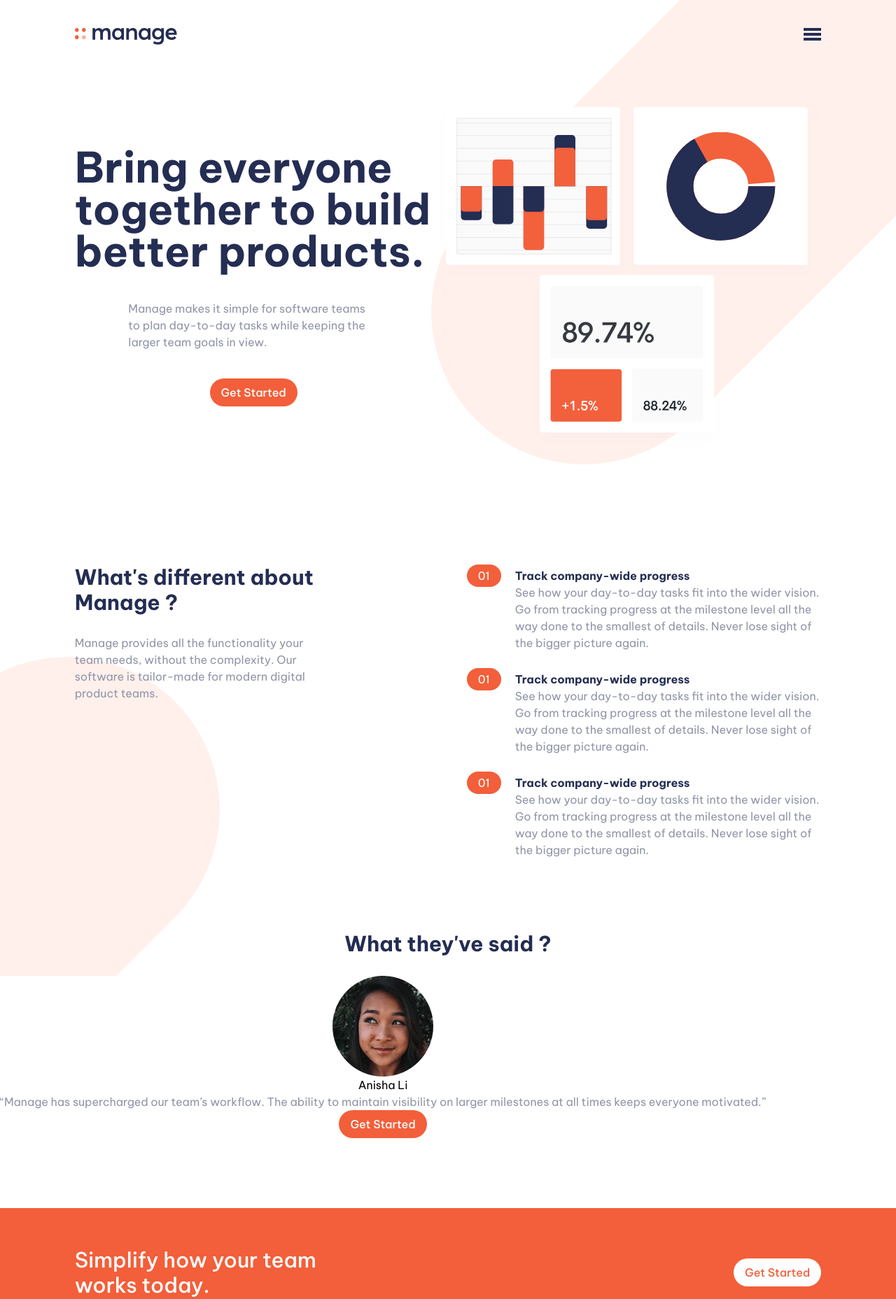
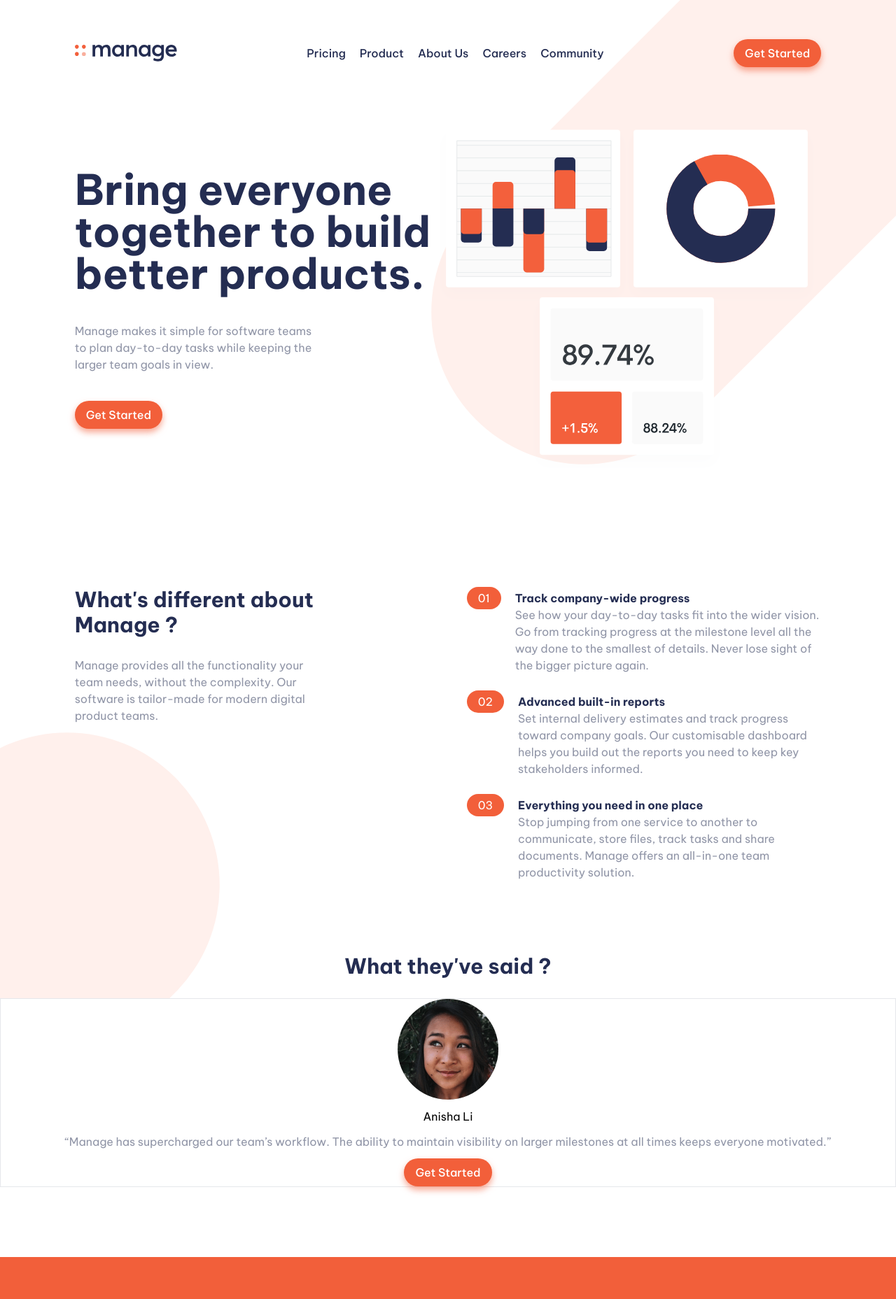
Before and after one commit to noheezybucket/manage-landing-page, a React (Create React App) app: page / in a window 1280 px wide. Shown: the top 1857 px of the page at 70% size. Built offline with nearby package versions, Linux system fonts and the light colour scheme.

Commit message:
testimonial + about todo

```diff
--- a/src/components/About.js
+++ b/src/components/About.js
@@ -44,44 +44,42 @@ const About = () => {
           <div className="flex flex-col lg:flex-row gap-5 ">
             <p className="flex items-center bg-neutral-red lg:bg-white lg:items-start">
               <span className="bg-primary-red text-white px-4 py-1 rounded-3xl h-fit">
-                01
+                02
               </span>
               <h3 className="about-title lg:hidden">
-                Track company-wide progress
+                Advanced built-in reports
               </h3>
             </p>
             <div className="py-1">
               <h3 className="about-title hidden lg:block">
-                Track company-wide progress
+                Advanced built-in reports
               </h3>
               <p>
-                See how your day-to-day tasks fit into the wider vision. Go from
-                tracking progress at the milestone level all the way done to the
-                smallest of details. Never lose sight of the bigger picture
-                again.
+                Set internal delivery estimates and track progress toward
+                company goals. Our customisable dashboard helps you build out
+                the reports you need to keep key stakeholders informed.
               </p>
             </div>
           </div>
 
           {/* 03 */}
           <div className="flex flex-col lg:flex-row gap-5 ">
-            <p className="flex items-center bg-neutral-red lg:bg-white lg:items-start">
+            <p className="flex items-center bg-neutral-red  lg:bg-white lg:items-start">
               <span className="bg-primary-red text-white px-4 py-1 rounded-3xl h-fit">
-                01
+                03
               </span>
               <h3 className="about-title lg:hidden">
-                Track company-wide progress
+                Everything you need in one place
               </h3>
             </p>
             <div className="py-1">
               <h3 className="about-title hidden lg:block">
-                Track company-wide progress
+                Everything you need in one place
               </h3>
               <p>
-                See how your day-to-day tasks fit into the wider vision. Go from
-                tracking progress at the milestone level all the way done to the
-                smallest of details. Never lose sight of the bigger picture
-                again.
+                Stop jumping from one service to another to communicate, store
+                files, track tasks and share documents. Manage offers an
+                all-in-one team productivity solution.
               </p>
             </div>
           </div>
--- a/src/components/Header.js
+++ b/src/components/Header.js
@@ -3,7 +3,7 @@ import manage from "../assets/logo.svg";
 
 const Header = () => {
   return (
-    <header className=" pt-14">
+    <header className=" pt-14 hidden lg:block">
       <nav className="flex justify-between items-center">
         <div>
           <img src={manage} alt="manage" />
--- a/src/components/Hero.js
+++ b/src/components/Hero.js
@@ -1,14 +1,13 @@
-import React, { useState } from "react";
+import React from "react";
 import Header from "./Header";
 import HeroSection from "./HeroSection";
 import MobileHeader from "./MobileHeader";
 
 const Hero = () => {
-  const [mobile, setmobile] = useState(true);
   return (
     <section className="w-10/12 mx-auto hero">
-      {mobile ? <MobileHeader /> : <Header />}
-
+      <MobileHeader />
+      <Header />
       <HeroSection />
     </section>
   );
--- a/src/components/HeroSection.js
+++ b/src/components/HeroSection.js
@@ -4,11 +4,11 @@ import illustration from "../assets/illustration-intro.svg";
 const HeroSection = () => {
   return (
     <section className="flex flex-col-reverse lg:flex-row justify-between items-center py-10 lg:py-20">
-      <div className="flex flex-col items-center text-center lg:text-left gap-5 lg:gap-10 lg:w-1/2">
+      <div className="flex flex-col items-center text-center lg:items-start lg:text-left gap-5 lg:gap-10 lg:w-1/2">
         <h2 className="text-4xl lg:text-6xl font-bold text-primary-blue">
           Bring everyone together to build better products.
         </h2>
-        <p className="lg:w-[70%]">
+        <p className="lg:w-[70%] ">
           Manage makes it simple for software teams to plan day-to-day tasks
           while keeping the larger team goals in view.
         </p>
--- a/src/components/MobileHeader.js
+++ b/src/components/MobileHeader.js
@@ -1,19 +1,49 @@
 import React, { useState } from "react";
 import manage from "../assets/logo.svg";
 import hamburger from "../assets/icon-hamburger.svg";
+import closeBtn from "../assets/icon-close.svg";
 
 const MobileHeader = () => {
   const [isMenuOpen, setIsMenuOpen] = useState(false);
+  const open =
+    "flex flex-col text-center font-bold py-10  bg-white absolute top-20 w-full gap-5 block";
+  const close = "hidden";
 
   return (
-    <header className="pt-10">
+    <header className="pt-10 relative lg:hidden">
       <nav className="flex justify-between">
         <div>
           <img src={manage} alt="manage" />
         </div>
-        <div>
-          <img src={hamburger} alt="hamburger menu" />
+        <div
+          onClick={() => {
+            setIsMenuOpen((prev) => !prev);
+          }}
+        >
+          {isMenuOpen ? (
+            <img src={closeBtn} alt="close menu" />
+          ) : (
+            <img src={hamburger} alt="hamburger menu" />
+          )}
         </div>
+
+        <ul className={isMenuOpen ? open : close}>
+          <li>
+            <a href="###">Pricing</a>
+          </li>
+          <li>
+            <a href="###">Product</a>
+          </li>
+          <li>
+            <a href="###">About Us</a>
+          </li>
+          <li>
+            <a href="###">Careers</a>
+          </li>
+          <li>
+            <a href="###">Community</a>
+          </li>
+        </ul>
       </nav>
     </header>
   );
--- a/src/components/SecondFooter.js
+++ b/src/components/SecondFooter.js
@@ -9,10 +9,11 @@ import youtube from "../assets/icon-youtube.svg";
 const SecondFooter = () => {
   return (
     <div className="bg-neutral-dark-blue py-10">
-      <div className="mx-auto w-10/12 gap-10 flex flex-col-reverse md:flex-row justify-between">
-        <div className=" flex flex-col justify-between">
-          <img src={manage} alt="manage" className="hidden md:block" />
-          <ul className="flex justify-between">
+      <div className="mx-auto w-10/12 gap-10 flex flex-col-reverse sm:flex-row justify-between">
+        <div className=" flex flex-col-reverse gap-10 md:flex-col justify-between">
+          <img src={manage} alt="manage" className="" />
+
+          <ul className="flex justify-between gap-1">
             <li className="cursor-pointer">
               <img src={facebook} alt="facebook" />
             </li>
@@ -31,7 +32,7 @@ const SecondFooter = () => {
           </ul>
         </div>
         {/*  */}
-        <div className="footer-list flex lg:gap-24 leading-[40px] justify-between">
+        <div className="footer-list flex sm:gap-10 leading-[40px] justify-between">
           <ul>
             <li>Home</li>
             <li>Pricing</li>
@@ -52,16 +53,19 @@ const SecondFooter = () => {
               type="text"
               name="footer-text"
               placeholder="Updates in your inbox..."
-              className="py-1 px-1 rounded-3xl"
+              className="py-1 px-1 rounded-3xl w-full text-md"
             />
             <input
               type="submit"
               value="Go"
-              className="bg-primary-red h-full ml-4 text-white py-1 px-4 rounded-3xl"
+              className="bg-primary-red h-full ml-1 text-white py-1 px-4 rounded-3xl"
             />
           </form>
         </div>
       </div>
+      <p className="mx-auto w-10/12 pt-6 text-xs text-center md:text-right">
+        Copyright 2020. All Rights Reserved
+      </p>
     </div>
   );
 };
--- a/src/components/Testimonials.js
+++ b/src/components/Testimonials.js
@@ -3,13 +3,13 @@ import avatar from "../assets/avatar-ali.png";
 
 const Testimonials = () => {
   return (
-    <section className="mx-auto py-[20px] mb-20">
+    <section className="mx-auto text-center py-[20px] mb-20">
       <div>
         <h2 className="text-primary-blue text-center pb-7 text-3xl font-bold">
           What they've said ?
         </h2>
         <div className="flex">
-          <div className="flex flex-col items-center bg-white">
+          <div className="flex flex-col items-center border w-full gap-3 bg-white">
             <div>
               <img src={avatar} alt="" />
             </div>
--- a/src/index.css
+++ b/src/index.css
@@ -22,7 +22,7 @@ P {
 }
 
 .btn-red {
-  @apply bg-primary-red text-white py-2 px-4 rounded-3xl font-[500];
+  @apply bg-primary-red text-white py-2 px-4 rounded-3xl font-[500] drop-shadow-[0_5px_5px_rgba(242,95,58,0.55)];
 }
 
 .btn-white {
@@ -38,5 +38,5 @@ li {
 }
 
 .about-title {
-  @apply font-bold text-primary-blue;
+  @apply font-bold text-primary-blue text-[16px];
 }
```
